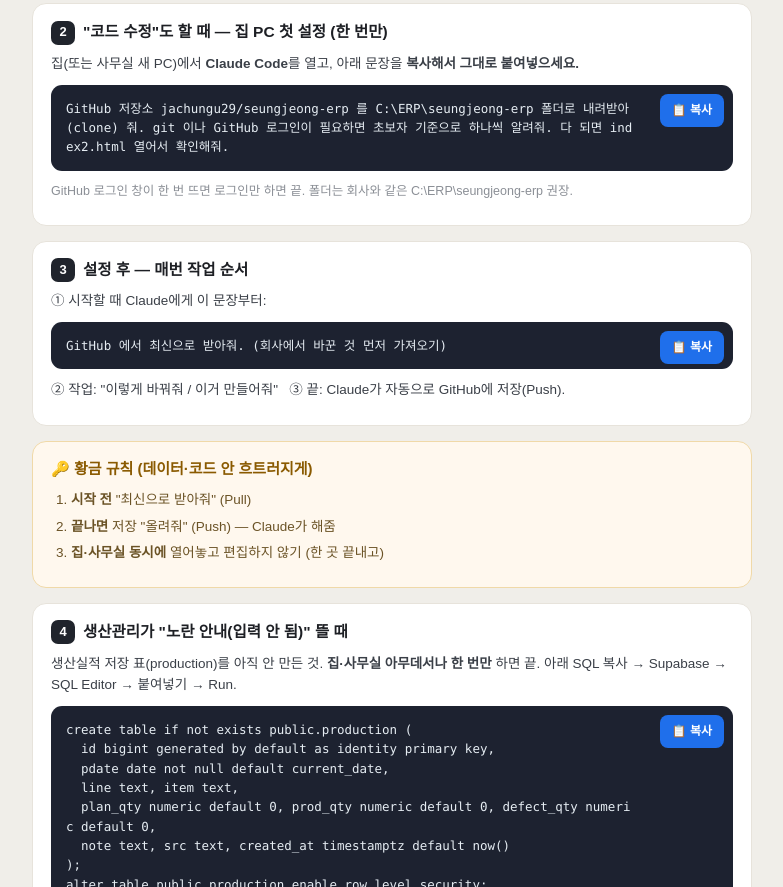
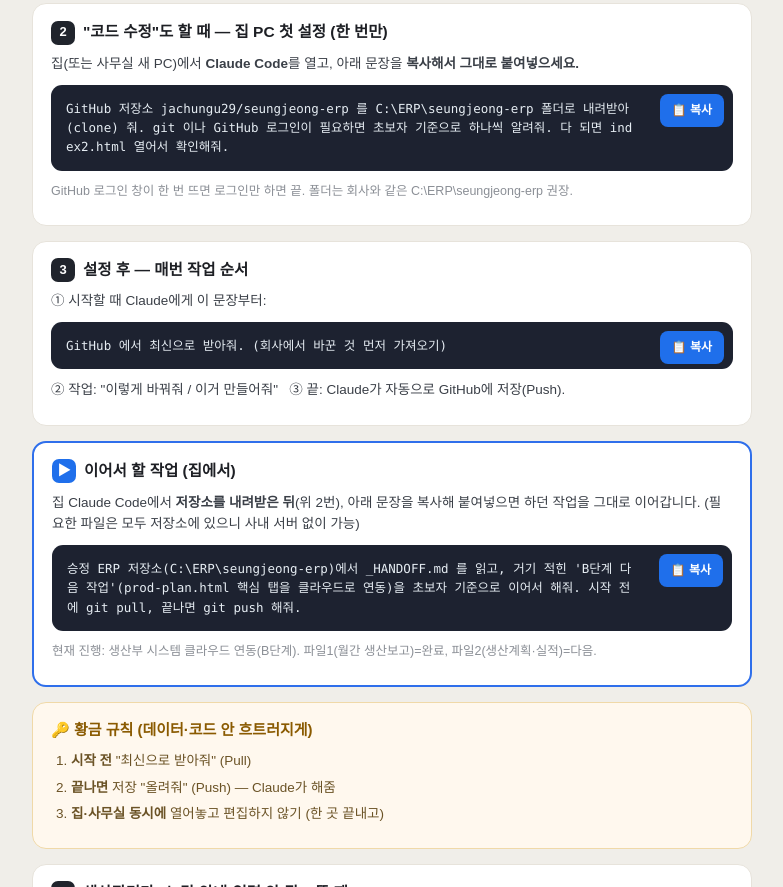
Before and after one commit to jachungu29/seungjeong-erp, a plain HTML site: page home.html in a window 1280 px wide. Shown: the part 295-1182 px from the top of the page, without its empty margins (248-1031 px from the left). Drawn offline with Linux system fonts and the light colour scheme.

Commit message:
집 이어작업 구조: _HANDOFF.md 인수인계 + home.html 이어서작업 복사버튼
Co-Authored-By: Claude Opus 4.8 <noreply@anthropic.com>

```diff
--- a/home.html
+++ b/home.html
@@ -71,6 +71,13 @@ ol.k{margin:8px 0;padding-left:22px} ol.k li{margin:5px 0}
   <p>② 작업: "이렇게 바꿔줘 / 이거 만들어줘" &nbsp; ③ 끝: Claude가 자동으로 GitHub에 저장(Push).</p>
  </div>
 
+ <div class="step" style="border:2px solid #2f6feb">
+  <h2><span class="no" style="background:#1f6feb">▶</span> 이어서 할 작업 (집에서)</h2>
+  <p>집 Claude Code에서 <b>저장소를 내려받은 뒤</b>(위 2번), 아래 문장을 복사해 붙여넣으면 하던 작업을 그대로 이어갑니다. (필요한 파일은 모두 저장소에 있으니 사내 서버 없이 가능)</p>
+  <div class="copybox"><pre id="cNext">승정 ERP 저장소(C:\ERP\seungjeong-erp)에서 _HANDOFF.md 를 읽고, 거기 적힌 'B단계 다음 작업'(prod-plan.html 핵심 탭을 클라우드로 연동)을 초보자 기준으로 이어서 해줘. 시작 전에 git pull, 끝나면 git push 해줘.</pre><button class="cp" onclick="cp('cNext',this)">📋 복사</button></div>
+  <p class="tip">현재 진행: 생산부 시스템 클라우드 연동(B단계). 파일1(월간 생산보고)=완료, 파일2(생산계획·실적)=다음.</p>
+ </div>
+
  <div class="rule">
   <h2>🔑 황금 규칙 (데이터·코드 안 흐트러지게)</h2>
   <ol class="k" style="padding-left:20px">
```
Also changed, not shown: 1 other file.
